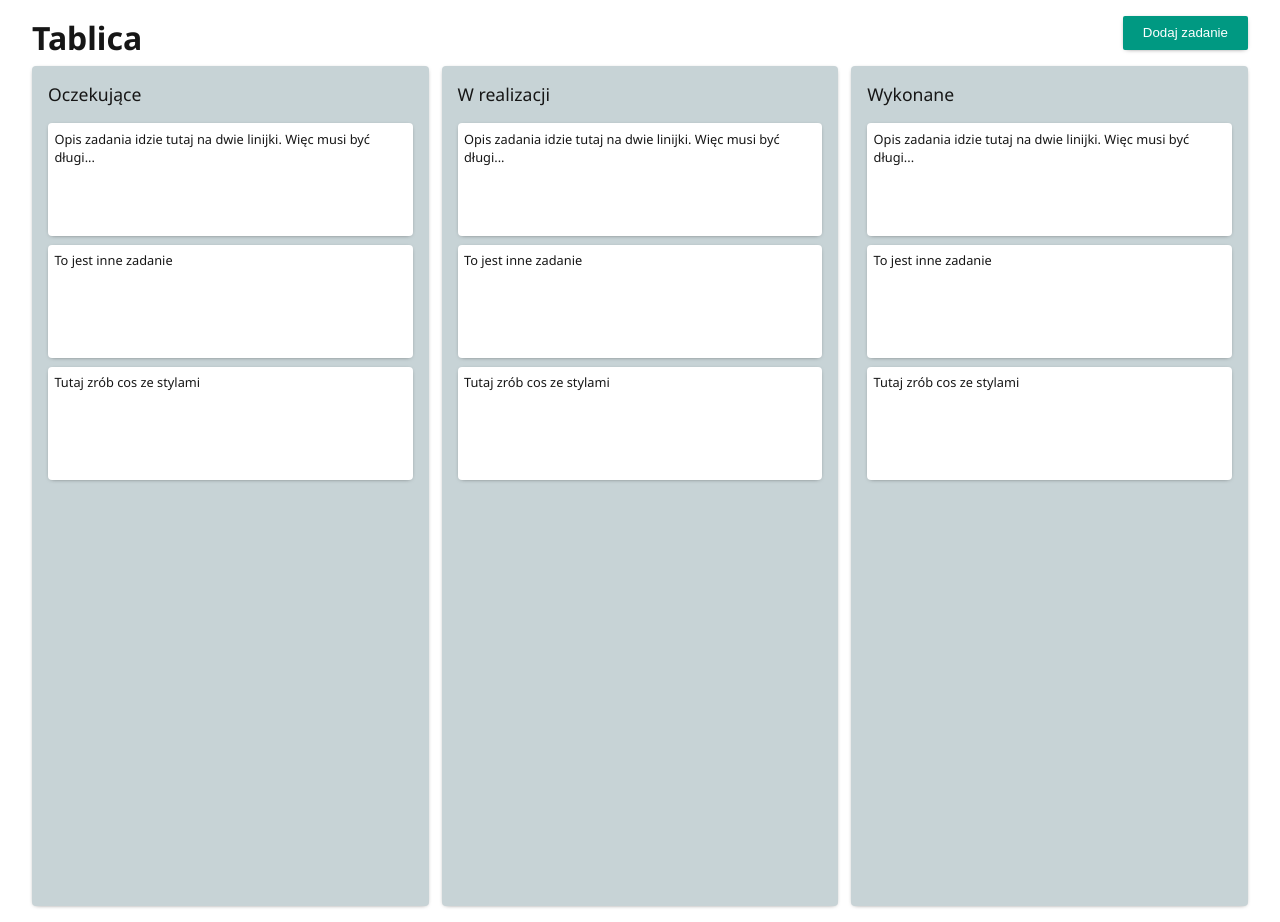
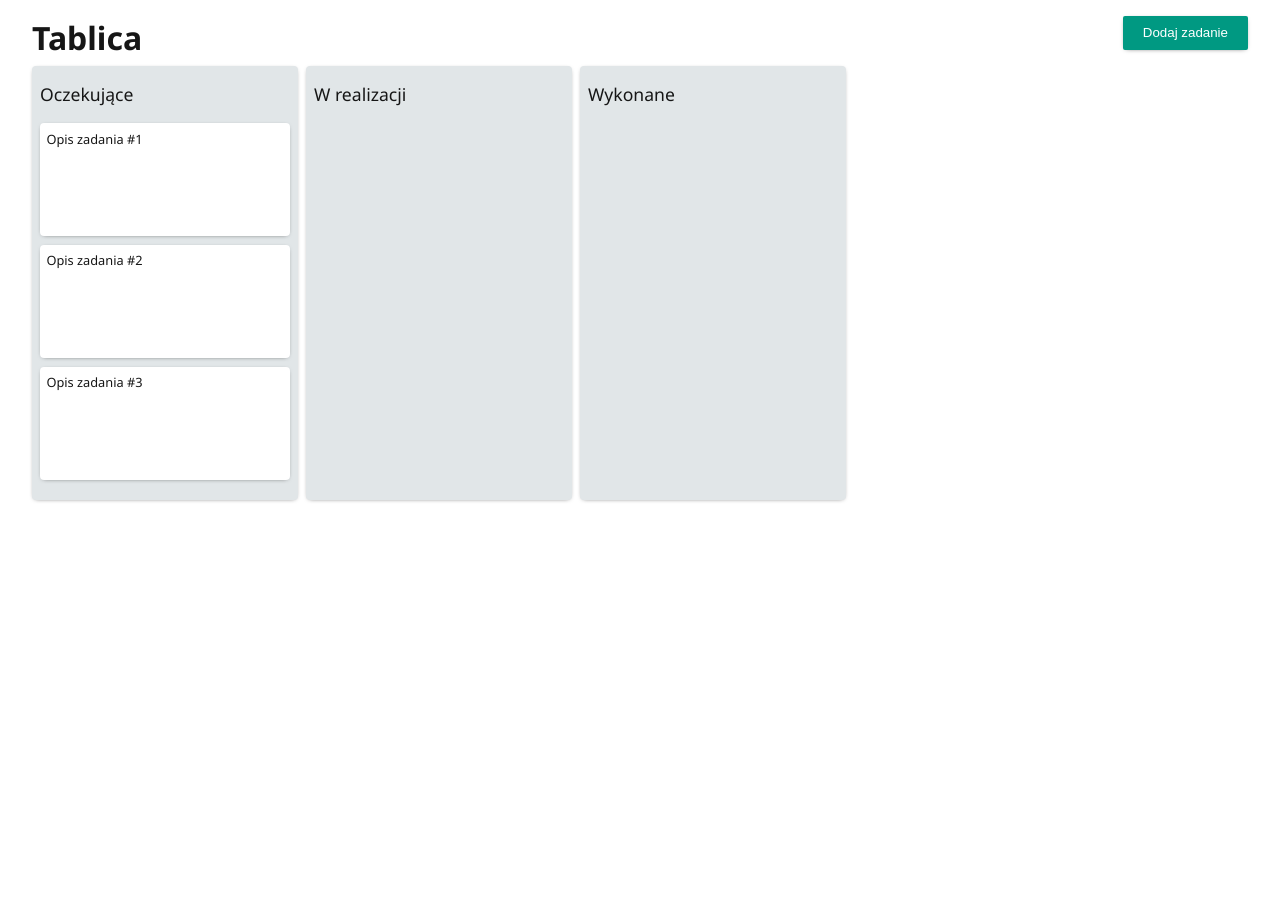
Before and after one commit to Themalni/vue-task-board, a Vue app: page / in a window 1280 px wide. After the commit the page ends 800 px from the top, so only its background shows below. Built offline with nearby package versions, Linux system fonts and the light colour scheme.

Commit message:
added unique id too new task

```diff
--- a/package.json
+++ b/package.json
@@ -11,6 +11,7 @@
   },
   "dependencies": {
     "core-js": "^2.6.5",
+    "uuid": "^3.3.3",
     "vue": "^2.6.10",
     "vue-awesome": "^3.5.4",
     "vue-router": "^3.0.3",
--- a/src/App.vue
+++ b/src/App.vue
@@ -1,9 +1,9 @@
 <template>
   <div id="app">
     <Board :header="boardHeader">
-      <Board-Column v-for="column in columns" :key="column.id" :title="column.title">
-        <draggable v-model="tasks">
-          <Card v-for="task in tasks" :key="task.id" :description="task.description"></Card>
+      <Board-Column v-for="category in categories" :key="category.id" :title="category.title">
+        <draggable v-model="category.tasks">
+          <Card v-for="task in category.tasks" :key="task.id" :description="task.description"></Card>
         </draggable>
       </Board-Column>
     </Board>
@@ -15,6 +15,7 @@ import Board from "@/components/Board";
 import BoardColumn from "@/components/BoardColumn";
 import Card from "@/components/Card";
 import draggable from "vuedraggable";
+import { mapGetters } from "vuex";
 
 export default {
   name: "App",
@@ -25,40 +26,11 @@ export default {
     draggable
   },
   data: () => ({
-    boardHeader: "Tablica",
-    columns: [
-      {
-        id: 1,
-        title: "Oczekujące"
-      },
-      {
-        id: 2,
-        title: "W realizacji"
-      },
-      {
-        id: 3,
-        title: "Wykonane"
-      }
-    ],
-    tasks: [
-      {
-        id: 1,
-        description:
-          "Opis zadania idzie tutaj na dwie linijki. Więc musi być długi...",
-        status: "Oczekujące"
-      },
-      {
-        id: 2,
-        description: "To jest inne zadanie",
-        status: "Oczekujące"
-      },
-      {
-        id: 3,
-        description: "Tutaj zrób cos ze stylami",
-        status: "Oczekujące"
-      }
-    ]
-  })
+    boardHeader: "Tablica"
+  }),
+  computed: {
+    ...mapGetters(["categories"])
+  }
 };
 </script>
 <style>
--- a/src/assets/scss/_helpers.scss
+++ b/src/assets/scss/_helpers.scss
@@ -19,6 +19,12 @@
   }
   &-2 {
     margin-bottom: 1em;
+  }
+  &-3 {
+    margin-bottom: 1.5em;
+  }
+  &-4 {
+    margin-bottom: 2em;
   }
 }
 
@@ -45,3 +51,9 @@
     margin-right: 1em;
   }
 }
+
+// text
+
+.text-sm {
+  font-size: 0.8em;
+}
--- a/src/assets/scss/_variables.scss
+++ b/src/assets/scss/_variables.scss
@@ -3,7 +3,7 @@
 $olive: #009982;
 $crimson: #b30000;
 $ecru: #f7ffee;
-$grey: #c7d3d6;
+$grey: #e1e6e8;
 $light-grey: #d6d8d8;
 $graphite: #161616;
 $white: #ffffff;
--- a/src/components/Board.vue
+++ b/src/components/Board.vue
@@ -7,53 +7,37 @@
     <div class="board-body">
       <slot></slot>
     </div>
-    <Modal v-if="isOpen" title="Stwórz nowe zadanie" :isOpen="isOpen">
-      <template v-slot:body>
-        <textarea
-          class="mt-2"
-          name="description"
-          type="textarea"
-          label="Description"
-          v-model="description"
-          placeholder="Dodaj opis zadania..."
-          rows="10"
-        ></textarea>
-      </template>
-      <template v-slot:footer>
-        <Button color="button-primary" @addAction="openModal()">Zachowaj</Button>
-        <Button class="ml-2" color="button-default" @addAction="closeModal()">Anuluj</Button>
-      </template>
-    </Modal>
+    <Task-Modal v-if="modalIsOpen"></Task-Modal>
   </div>
 </template>
 
 <script>
 import Button from "@/elements/Button";
-import Modal from "@/components/Modal";
+import TaskModal from "@/components/TaskModal";
 
-import { mapActions } from "vuex";
+import { mapActions, mapGetters } from "vuex";
 
 export default {
   name: "Board",
   components: {
     Button,
-    Modal
+    TaskModal
   },
   data: () => ({
-    isOpen: false
+    id: null
   }),
   props: {
     header: {
       type: String
     }
   },
+  computed: {
+    ...mapGetters(["modalIsOpen"])
+  },
   methods: {
-    ...mapActions(["createNewTask"]),
+    ...mapActions(["changeModalState"]),
     openModal() {
-      this.isOpen = true;
-    },
-    closeModal() {
-      this.isOpen = false;
+      this.$store.dispatch("changeModalState", true);
     }
   }
 };
@@ -77,13 +61,12 @@ export default {
   display: flex;
   flex-wrap: nowrap;
   flex-direction: row;
-  justify-content: space-between;
+  /* justify-content: space-between; */
 }
 textarea {
   padding: 1em;
   border: 1px dashed $grey;
   outline: none;
-  width: 100%;
   resize: none;
   font-family: "Noto Sans", sans-serif;
   font-size: 0.8em;
--- a/src/components/BoardColumn.vue
+++ b/src/components/BoardColumn.vue
@@ -22,9 +22,10 @@ export default {
 .column {
   display: flex;
   flex-direction: column;
-  width: 30%;
-  height: 100vh;
-  padding: 1em 1em 1.5em;
+  width: 250px;
+  min-height: 100%;
+  margin-right: 0.5em;
+  padding: 1em 0.5em 0.7em;
   border-radius: 4px;
   background-color: $grey;
   box-shadow: 0 1px 5px -3px $graphite;
--- a/src/components/Modal.vue
+++ b/src/components/Modal.vue
@@ -5,10 +5,10 @@
         <h3 class="modal-header-text">{{ title }}</h3>
         <Button-Close @close="closeModal()"></Button-Close>
       </div>
-      <div class="board-body">
+      <div class="modal-body">
         <slot name="body"></slot>
       </div>
-      <div class="board-footer">
+      <div class="modal-footer">
         <slot name="footer"></slot>
       </div>
     </div>
@@ -55,7 +55,7 @@ export default {
   top: 50%;
   left: 50%;
   transform: translate(-50%, -50%);
-  box-shadow: 0px 5px 10px -5px $graphite;
+  box-shadow: 0px 2px 10px -5px $graphite;
   background-color: $white;
   border-radius: 4px;
   padding: 1.5em;
@@ -66,7 +66,12 @@ export default {
   flex-direction: row;
   justify-content: space-between;
 }
-.board-footer {
+.modal-body {
+  display: flex;
+  flex-direction: column;
+  max-width: 100%;
+}
+.modal-footer {
   display: flex;
   flex-wrap: nowrap;
   flex-direction: row;
--- /dev/null
+++ b/src/components/TaskModal.vue
@@ -0,0 +1,74 @@
+<template>
+  <form @submit.prevent="handleSubmit()">
+    <Modal title="Stwórz nowe zadanie">
+      <template v-slot:body>
+        <textarea
+          class="mt-2"
+          name="description"
+          type="textarea"
+          label="Description"
+          v-model="task.description"
+          placeholder="Dodaj opis zadania..."
+          rows="10"
+        ></textarea>
+        <Select
+          class="mt-2 mb-4"
+          id="select"
+          label
+          v-model="task.type"
+          :options="taskTypes"
+          default-option="Wybierz rodzaj zadania"
+        ></Select>
+      </template>
+      <template v-slot:footer>
+        <Button color="button-primary" type="submit">Zachowaj</Button>
+        <Button class="ml-2" color="button-default" @addAction="closeModal()">Anuluj</Button>
+      </template>
+    </Modal>
+  </form>
+</template>
+
+<script>
+import Modal from "@/components/Modal";
+import Button from "@/elements/Button";
+import Select from "@/elements/Select";
+import { mapActions, mapGetters } from "vuex";
+
+export default {
+  name: "TaskModal",
+  components: {
+    Modal,
+    Button,
+    Select
+  },
+  data: () => ({
+    task: {
+      id: null,
+      categoryId: "c1",
+      description: null,
+      type: null
+    },
+    taskTypes: {
+      feature: "feature",
+      bugfix: "bugfix",
+      default: "default"
+    }
+  }),
+  computed: {
+    ...mapGetters(["taskId"])
+  },
+  methods: {
+    ...mapActions(["changeModalState", "saveTask"]),
+    handleSubmit() {
+      this.$store.dispatch("saveTask", this.task);
+      this.$store.dispatch("changeModalState", false);
+    },
+    closeModal() {
+      this.$store.dispatch("changeModalState", false);
+    }
+  }
+};
+</script>
+
+<style lang="scss">
+</style>
--- /dev/null
+++ b/src/elements/Select.vue
@@ -0,0 +1,62 @@
+<template>
+  <label>
+    {{ label }}
+    <select :value="value" @input="emitValue($event.target.value)">
+      <option :value="undefined">{{ defaultOption }}</option>
+      <option v-for="(option, key) in options" :value="key" :key="key">{{ option }}</option>
+    </select>
+  </label>
+</template>
+
+<script>
+export default {
+  name: "Select",
+  props: {
+    id: {
+      type: String,
+      required: true
+    },
+    value: {
+      type: String
+    },
+    options: {
+      type: Object
+    },
+    defaultOption: {
+      type: String
+    },
+    label: {
+      type: [String, Boolean],
+      required: false
+    }
+  },
+  methods: {
+    emitValue(inputValue) {
+      this.$emit("input", inputValue);
+    }
+  }
+};
+</script>
+
+<style lang="scss">
+select {
+  display: block;
+  width: 100%;
+  height: 32px;
+  margin-top: 6px;
+  padding: 6px 12px;
+  line-height: 17px;
+  border: 1px solid $grey;
+  box-sizing: border-box;
+  box-shadow: none !important;
+  -webkit-box-shadow: none !important;
+  -moz-box-shadow: none !important;
+  transition: border-color ease-in-out 0.15s, box-shadow ease-in-out 0.15s;
+
+  option {
+    background: $white;
+    border-color: $grey;
+    color: $graphite;
+  }
+}
+</style>
--- a/src/main.js
+++ b/src/main.js
@@ -3,6 +3,7 @@ import App from './App.vue'
 import store from './store'
 import 'vue-awesome/icons/times'
 import Icon from 'vue-awesome/components/Icon'
+import uuidv1 from 'uuid/v1'
 
 // Global CSS styles
 import '@/assets/scss/style.scss'
@@ -10,6 +11,7 @@ import '@/assets/scss/style.scss'
 Vue.config.productionTip = false
 
 Vue.component('v-icon', Icon)
+Vue.use(uuidv1)
 
 new Vue({
   store,
--- a/src/store.js
+++ b/src/store.js
@@ -1,6 +1,8 @@
+
 import Vue from 'vue'
 import Vuex from 'vuex'
 import VuexPersist from 'vuex-persist'
+import uuidv1 from 'uuid/v1'
 
 Vue.use(Vuex)
 
@@ -8,16 +10,61 @@ const vuexLocalStorage = new VuexPersist({ storage: localStorage })
 
 export default new Vuex.Store({
   state: {
-    tasks: []
+    categories: [
+      {
+        id: 'c1',
+        title: 'Oczekujące',
+        tasks: [
+          {
+            id: '2e037380-d748-12e6-99be-5b4b2b69f7e9',
+            categoryId: 'c1',
+            description: 'Opis zadania #1',
+            type: 'feature'
+          },
+          {
+            id: '1de39732-f109-11e9-98be-1b5b2a69b7e9',
+            categoryId: 'c1',
+            description: 'Opis zadania #2',
+            type: 'bugfix'
+          },
+          {
+            id: '8ee39380-d450-32e0-03bb-0b232a69b89a',
+            categoryId: 'c1',
+            description: 'Opis zadania #3',
+            type: 'default'
+          }
+        ]
+      },
+      {
+        id: 'c2',
+        title: 'W realizacji',
+        tasks: []
+      },
+      {
+        id: 'c3',
+        title: 'Wykonane',
+        tasks: []
+      }
+    ],
+    modalIsOpen: false
   },
   getters: {
-    tasks: state => state.tasks
+    tasks: state => state.tasks,
+    categories: state => state.categories,
+    modalIsOpen: state => state.modalIsOpen
   },
   mutations: {
-    // OPEN_MODAL (state) { state.productPreview = [] }
+    CHANGE_MODAL_STATE(state, payload) { state.modalIsOpen = payload },
+    SAVE_TASK(state, task) {
+      task.id = uuidv1()
+      state.categories.filter(category => category.id === 'c1').map(item => item.tasks.push(task))
+    }
+    // SAVE_CHANGES(state, task) { Vue.set(state, 'tasks', [...task]) }
   },
   actions: {
-    // openModal (contex) { context.commit('OPEN_MODAL') }
+    changeModalState(context, payload) { context.commit('CHANGE_MODAL_STATE', payload) },
+    saveTask(context, payload) { context.commit('SAVE_TASK', payload) }
+    // saveChanges(context, payload) { context.commit('SAVE_CHANGES', payload) }
   },
   plugins: [vuexLocalStorage.plugin]
 })
```
Also changed, not shown: src/elements/Tag.vue (added, +21 -0 lines), 1 other file (tests, documents, lock files or other folders).
